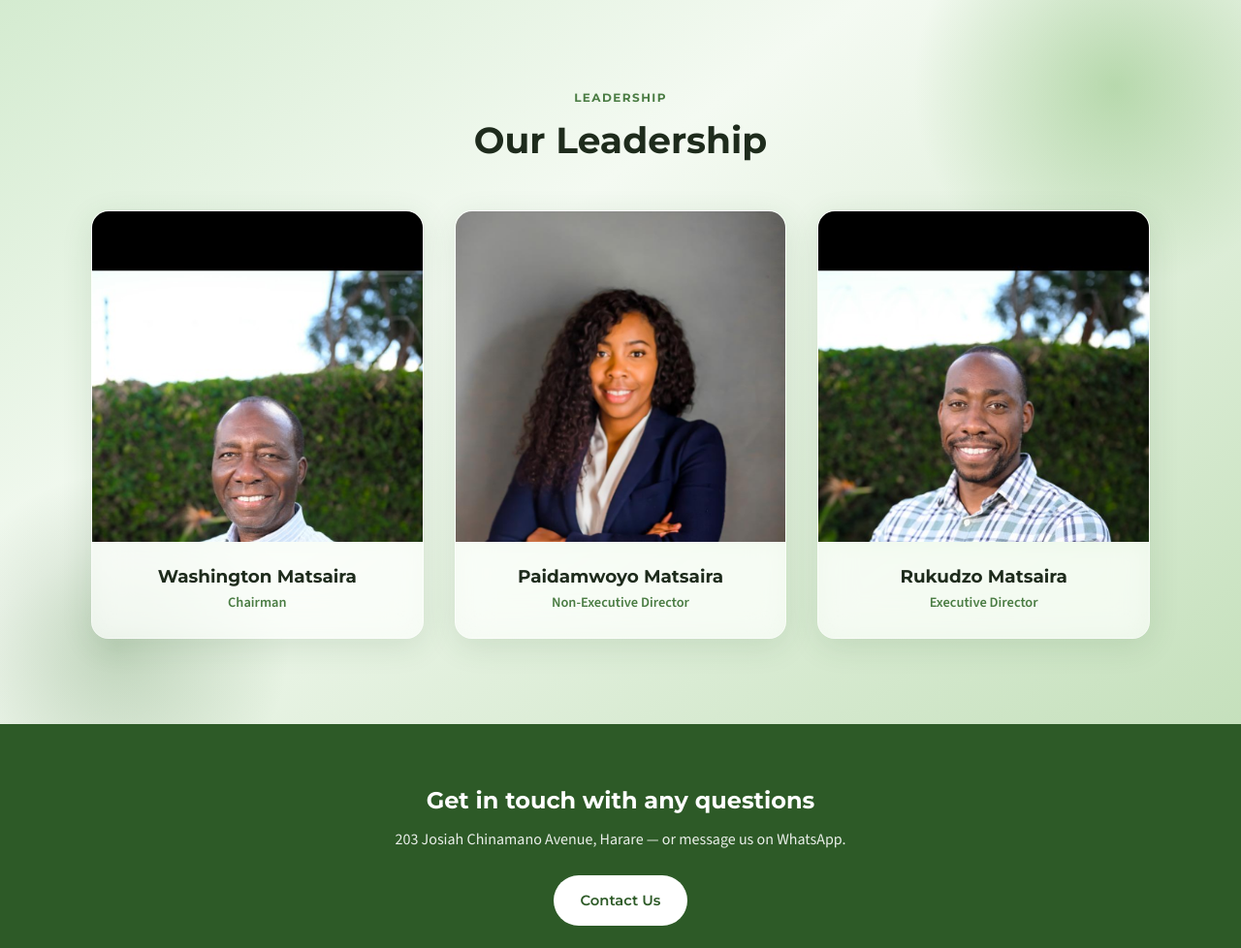
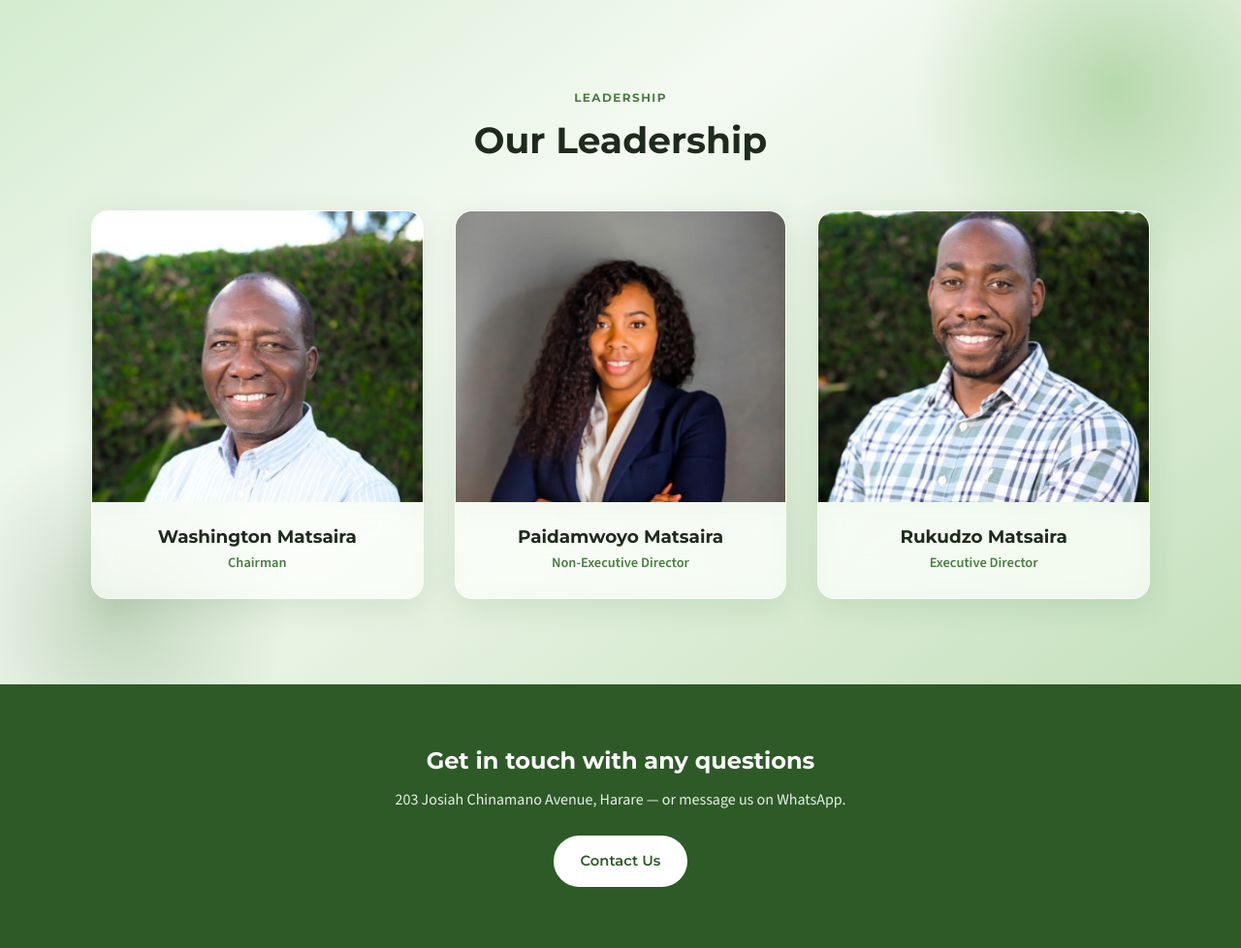
Before and after one commit to kedakukue/hamdrill-agri-, a Flask app: page / in a window 1280 px wide. Shown: the part 2867-3845 px from the top of the page at 97% size. Run offline with Flask 3, Linux system fonts and the light colour scheme.

Commit message:
Align director photos and crop letterboxing

```diff
--- a/static/css/style.css
+++ b/static/css/style.css
@@ -387,32 +387,50 @@ main { padding-top: 108px; }
 /* Directors */
 .directors-grid {
     display: grid;
-    grid-template-columns: repeat(auto-fit, minmax(280px, 1fr));
+    grid-template-columns: repeat(auto-fit, minmax(260px, 1fr));
     gap: 32px;
+    align-items: stretch;
+}
+
+@media (min-width: 900px) {
+    .directors-grid {
+        grid-template-columns: repeat(3, 1fr);
+    }
 }
 
 .director-card {
+    display: flex;
+    flex-direction: column;
     border-radius: var(--radius-lg);
     overflow: hidden;
     text-align: center;
+    height: 100%;
 }
 
 .director-card:hover { transform: translateY(-6px); }
 
 .director-photo {
-    aspect-ratio: 1;
-    background: linear-gradient(180deg, var(--green-pale), var(--green-soft));
-    display: flex;
-    align-items: center;
-    justify-content: center;
+    position: relative;
+    width: 100%;
+    height: 300px;
+    flex-shrink: 0;
     overflow: hidden;
+    background: var(--green-pale);
 }
 
 .director-photo img {
+    position: absolute;
+    inset: 0;
     width: 100%;
     height: 100%;
     object-fit: cover;
-    object-position: center 15%;
+    object-position: center 28%;
+}
+
+/* Landscape uploads with letterboxing — zoom slightly to crop black bars */
+.director-photo img.director-img-crop {
+    transform: scale(1.22);
+    object-position: center 38%;
 }
 
 .director-photo .placeholder {
@@ -421,6 +439,10 @@ main { padding-top: 108px; }
 }
 
 .director-info {
+    flex: 1;
+    display: flex;
+    flex-direction: column;
+    justify-content: center;
     padding: 24px;
     background: rgba(255, 255, 255, 0.35);
     backdrop-filter: blur(12px);
--- a/templates/_directors.html
+++ b/templates/_directors.html
@@ -1,7 +1,7 @@
 <div class="directors-grid">
     <article class="director-card scroll-reveal">
         <div class="director-photo">
-            <img src="{{ url_for('static', filename='images/directors/washington-matsaira.jpg') }}" alt="Washington Matsaira">
+            <img class="director-img-crop" src="{{ url_for('static', filename='images/directors/washington-matsaira.jpg') }}" alt="Washington Matsaira" loading="lazy">
         </div>
         <div class="director-info">
             <h3>Washington Matsaira</h3>
@@ -10,7 +10,7 @@
     </article>
     <article class="director-card scroll-reveal">
         <div class="director-photo">
-            <img src="{{ url_for('static', filename='images/directors/paidamwoyo-matsaira.jpg') }}" alt="Paidamwoyo Matsaira">
+            <img src="{{ url_for('static', filename='images/directors/paidamwoyo-matsaira.jpg') }}" alt="Paidamwoyo Matsaira" loading="lazy">
         </div>
         <div class="director-info">
             <h3>Paidamwoyo Matsaira</h3>
@@ -19,7 +19,7 @@
     </article>
     <article class="director-card scroll-reveal">
         <div class="director-photo">
-            <img src="{{ url_for('static', filename='images/directors/rukudzo-matsaira.jpg') }}" alt="Rukudzo Matsaira">
+            <img class="director-img-crop" src="{{ url_for('static', filename='images/directors/rukudzo-matsaira.jpg') }}" alt="Rukudzo Matsaira" loading="lazy">
         </div>
         <div class="director-info">
             <h3>Rukudzo Matsaira</h3>
```
